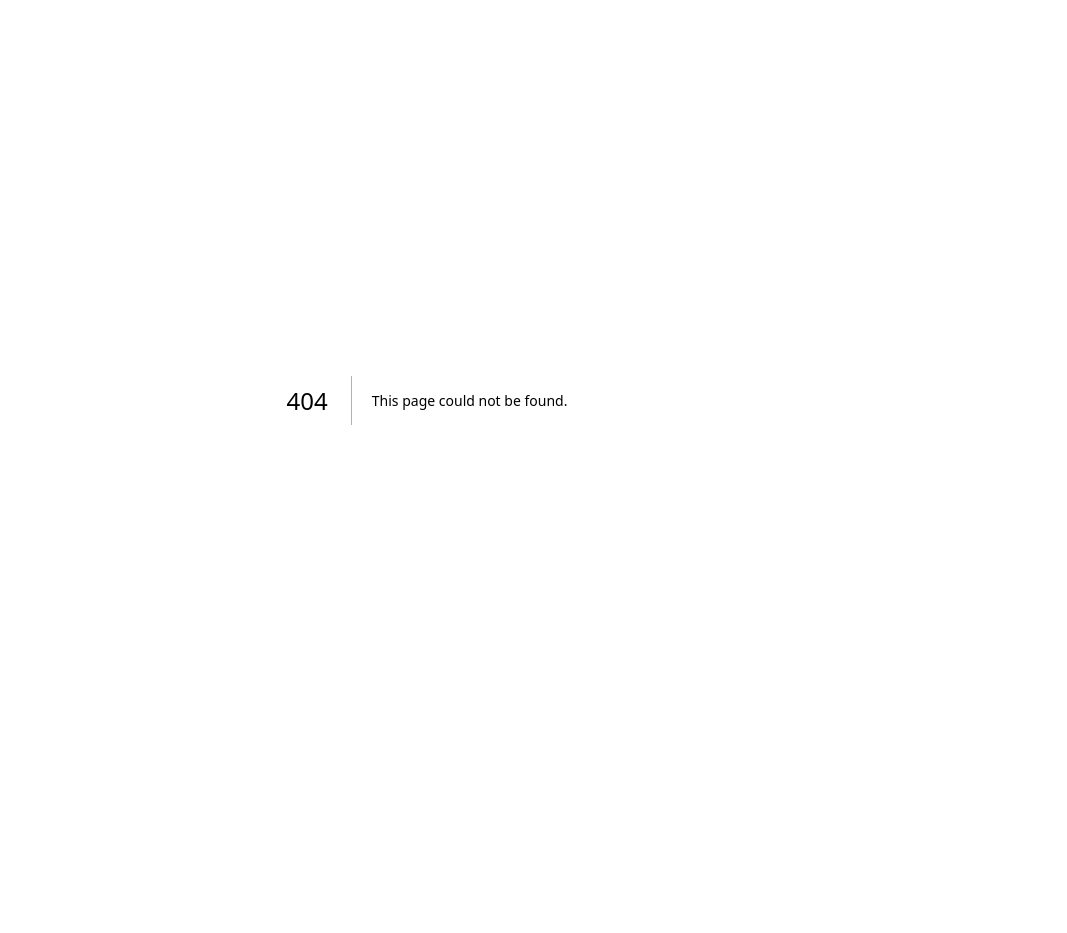
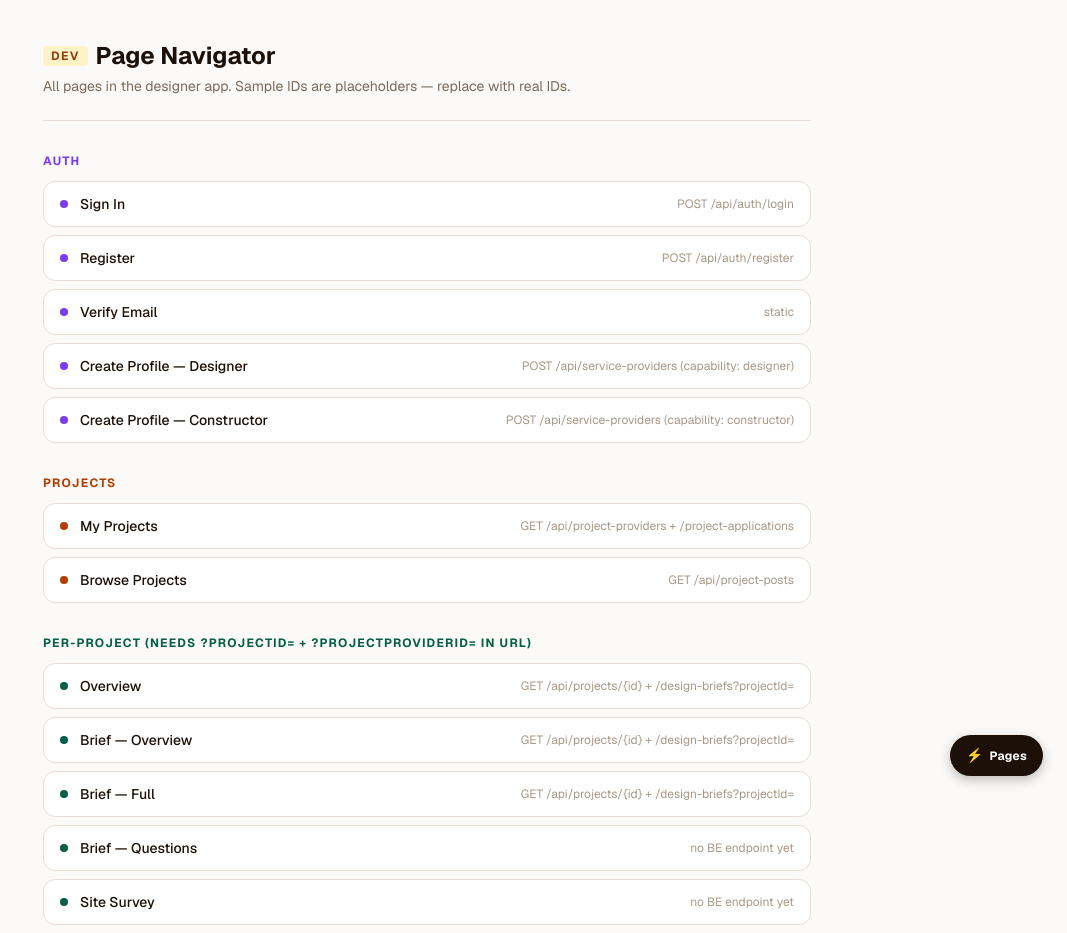
Before and after one commit to Code-dump-here/CafeBuilder_Designer, a Next.js app: page /dev-nav in a window 1280 px wide. Before the commit this address had no page. Shown: the top 933 px of the page, without its empty margins (213-1280 px from the left). Before the commit the page ends 800 px from the top, so only its background shows below. Built offline with nearby package versions, Linux system fonts and the light colour scheme.

Commit message:
Add dev nav page and floating Pages button
- /dev-nav: lists all pages grouped by section with endpoint notes and sample URLs
- Root layout: fixed floating '⚡ Pages' button bottom-right, always visible on every page

```diff
--- /dev/null
+++ b/app/dev-nav/page.tsx
@@ -0,0 +1,90 @@
+import Link from 'next/link'
+
+const PAGES = [
+  {
+    section: 'Auth',
+    color: '#7c3aed',
+    items: [
+      { href: '/sign-in',                     label: 'Sign In',                  note: 'POST /api/auth/login' },
+      { href: '/register',                     label: 'Register',                 note: 'POST /api/auth/register' },
+      { href: '/verify-email',                 label: 'Verify Email',             note: 'static' },
+      { href: '/create-profile/designer',      label: 'Create Profile — Designer',note: 'POST /api/service-providers (capability: designer)' },
+      { href: '/create-profile/constructor',   label: 'Create Profile — Constructor', note: 'POST /api/service-providers (capability: constructor)' },
+    ],
+  },
+  {
+    section: 'Projects',
+    color: '#b23f00',
+    items: [
+      { href: '/my-projects',                  label: 'My Projects',              note: 'GET /api/project-providers + /project-applications' },
+      { href: '/browse',                        label: 'Browse Projects',          note: 'GET /api/project-posts' },
+    ],
+  },
+  {
+    section: 'Per-Project (needs ?projectId= + ?projectProviderId= in URL)',
+    color: '#065f46',
+    items: [
+      { href: '/overview?projectId=1',          label: 'Overview',                 note: 'GET /api/projects/{id} + /design-briefs?projectId=' },
+      { href: '/brief/overview?projectId=1',    label: 'Brief — Overview',         note: 'GET /api/projects/{id} + /design-briefs?projectId=' },
+      { href: '/brief/full?projectId=1',        label: 'Brief — Full',             note: 'GET /api/projects/{id} + /design-briefs?projectId=' },
+      { href: '/brief/question',                label: 'Brief — Questions',        note: 'no BE endpoint yet' },
+      { href: '/site-survey',                   label: 'Site Survey',              note: 'no BE endpoint yet' },
+      { href: '/concept?projectProviderId=1',   label: 'Concept',                  note: 'GET /api/designs?type=concept&projectProviderId=' },
+      { href: '/design-management?projectProviderId=1', label: 'Design Management', note: 'GET /api/designs?projectProviderId= + POST/submit/revision/images' },
+    ],
+  },
+  {
+    section: 'Contracts (no BE endpoints yet)',
+    color: '#003441',
+    items: [
+      { href: '/contracts',                     label: 'Contracts',                note: 'no BE endpoint yet' },
+      { href: '/contracts/create',              label: 'Contract Wizard Step 2',   note: 'no BE endpoint yet' },
+      { href: '/send-contract',                 label: 'Send Contract',            note: 'no BE endpoint yet' },
+    ],
+  },
+]
+
+export default function DevNavPage() {
+  return (
+    <div className="min-h-screen p-10" style={{ backgroundColor: '#fbfaf9' }}>
+      <div className="max-w-3xl mx-auto">
+        {/* Header */}
+        <div className="mb-8 pb-6 border-b" style={{ borderColor: '#e8ddd6' }}>
+          <div className="flex items-center gap-2 mb-1">
+            <span className="text-xs font-bold uppercase tracking-widest px-2 py-0.5 rounded" style={{ backgroundColor: '#fef3c7', color: '#92400e' }}>DEV</span>
+            <h1 className="text-2xl font-bold" style={{ color: '#1c1008' }}>Page Navigator</h1>
+          </div>
+          <p className="text-sm" style={{ color: '#7a6a5a' }}>All pages in the designer app. Sample IDs are placeholders — replace with real IDs.</p>
+        </div>
+
+        <div className="flex flex-col gap-8">
+          {PAGES.map((group) => (
+            <div key={group.section}>
+              <p className="text-xs font-bold uppercase tracking-widest mb-3" style={{ color: group.color }}>{group.section}</p>
+              <div className="flex flex-col gap-2">
+                {group.items.map((item) => (
+                  <Link
+                    key={item.href}
+                    href={item.href}
+                    className="flex items-center justify-between gap-4 px-4 py-3 rounded-xl border bg-white hover:shadow-sm transition-shadow"
+                    style={{ borderColor: '#e8ddd6' }}
+                  >
+                    <div className="flex items-center gap-3">
+                      <div className="w-2 h-2 rounded-full flex-shrink-0" style={{ backgroundColor: group.color }} />
+                      <span className="text-sm font-medium" style={{ color: '#1c1008' }}>{item.label}</span>
+                    </div>
+                    <span className="text-xs flex-shrink-0" style={{ color: '#a89888' }}>{item.note}</span>
+                  </Link>
+                ))}
+              </div>
+            </div>
+          ))}
+        </div>
+
+        <div className="mt-10 pt-6 border-t text-xs" style={{ borderColor: '#e8ddd6', color: '#a89888' }}>
+          This page is for development only. Accessible at <code className="px-1 py-0.5 rounded" style={{ backgroundColor: '#f0e8e0' }}>/dev-nav</code> from the floating button.
+        </div>
+      </div>
+    </div>
+  )
+}
--- a/app/layout.tsx
+++ b/app/layout.tsx
@@ -1,5 +1,6 @@
 import type { Metadata } from "next";
 import { Geist, Geist_Mono } from "next/font/google";
+import Link from "next/link";
 import "./globals.css";
 
 const geistSans = Geist({
@@ -27,7 +28,33 @@ export default function RootLayout({
       lang="en"
       className={`${geistSans.variable} ${geistMono.variable} h-full antialiased`}
     >
-      <body className="min-h-full flex flex-col">{children}</body>
+      <body className="min-h-full flex flex-col">
+        {children}
+        {/* Dev nav floating button — always visible */}
+        <Link
+          href="/dev-nav"
+          style={{
+            position: 'fixed',
+            bottom: '24px',
+            right: '24px',
+            zIndex: 9999,
+            backgroundColor: '#1c1008',
+            color: '#fff',
+            borderRadius: '9999px',
+            padding: '10px 16px',
+            fontSize: '12px',
+            fontWeight: 700,
+            textDecoration: 'none',
+            boxShadow: '0 4px 12px rgba(0,0,0,0.25)',
+            display: 'flex',
+            alignItems: 'center',
+            gap: '6px',
+            letterSpacing: '0.02em',
+          }}
+        >
+          <span style={{ fontSize: '14px' }}>⚡</span> Pages
+        </Link>
+      </body>
     </html>
   );
 }
```
